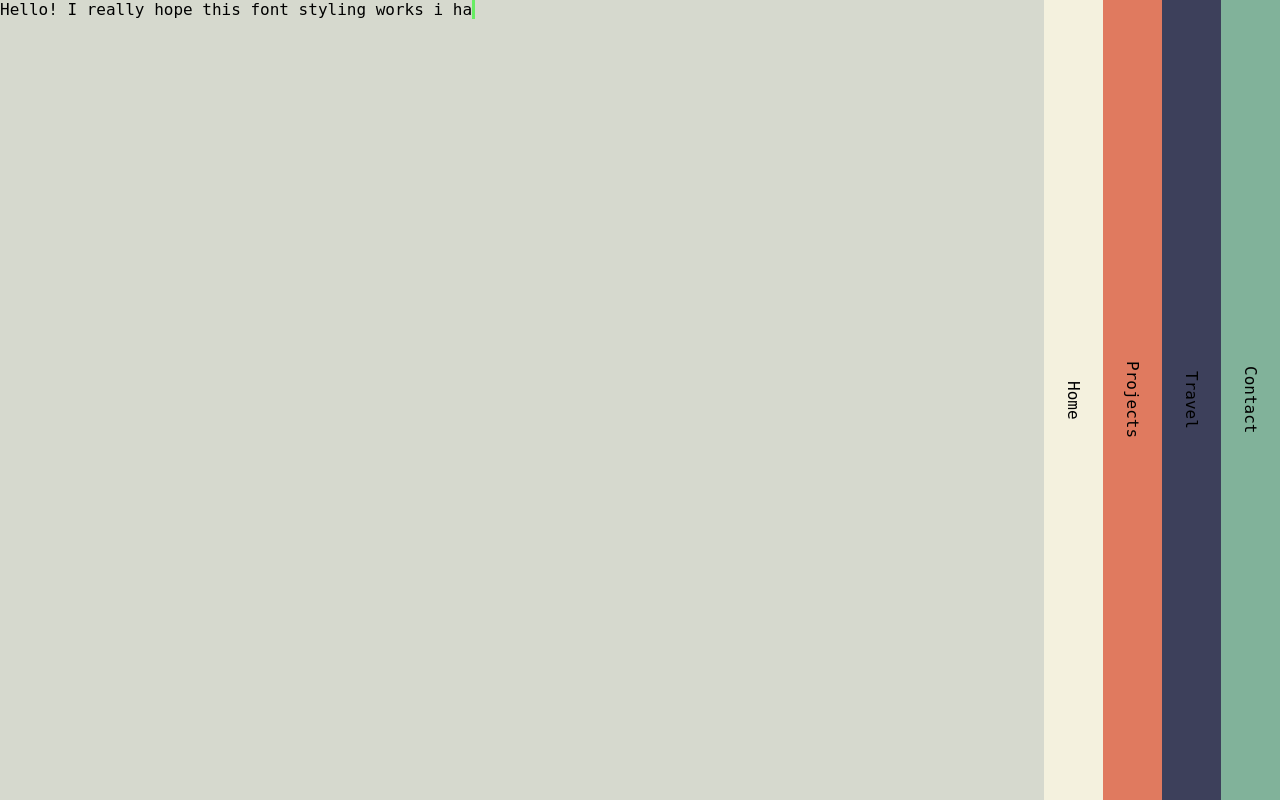
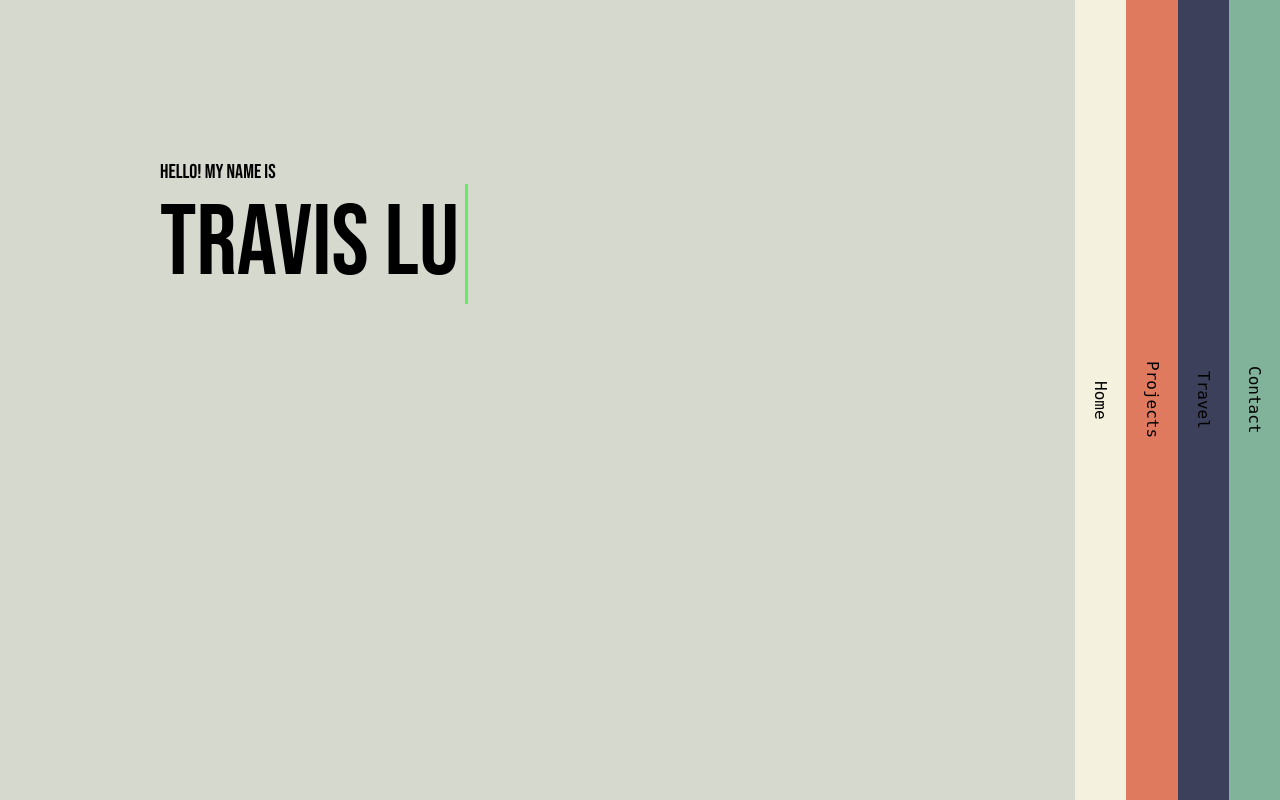
Before and after one commit to travislu18/travislu18.github.io, a plain HTML site: page index.html in a window 1280 px wide. Drawn offline with Linux system fonts and the light colour scheme; a web font is replaced by a local one.

Commit message:
add intro

```diff
--- a/css/style.css
+++ b/css/style.css
@@ -1,5 +1,4 @@
-@import url(http://fonts.googleapis.com/css?family=Sophia);
-
+@import url('https://fonts.googleapis.com/css2?family=Bebas+Neue&display=swap');
 body{
   background-color: #D6D9CE;
   padding: 0px;
@@ -13,40 +12,66 @@ body{
   float: right;
   writing-mode: vertical-rl;
   height: 100vh;
+  width: 16vw;
   position: fixed;
   right: 0px;
 }
 
 .content-bar li{
+  display: flex;
+  justify-content: center;
   text-align: center;
-  padding: 20px;
+  align-items: center;
+  padding: 0px;
+  width: 25%
 }
 
 .content-bar li a{
+  display: flex;
+  justify-content: center;
+  text-align: center;
+  align-items: center;
   text-decoration: none;
   font-family: "DejaVu Sans Mono", monospace;
   color: #000;
+  height: 100%;
+  width: 100%;
 }
 
 
+.intro{
+  padding-left: 20vh;
+  padding-top: 20vh;
+  font-family: 'Bebas Neue', cursive;
+}
+
+.intro p {
+  background-image: url(../images/chatbubble.png);
+  background-size: auto;
+  background-repeat: no-repeat;
+  padding: 0px;
+  margin: 0px;
+  font-size: 20px;
+}
 
 /* Animation */
-.movement {
+.intro h1 {
   margin: 0px;
   padding: 0px;
-  border-right: solid 3px rgba(0,255,0,.75);
+  font-size: 100px;
+  font-weight: 200;
+  border-right: solid 3px rgba(0,0,0,.75);
   overflow: hidden;
   white-space: nowrap;
-  font-family: 'Sophia', "DejaVu Sans Mono", monospace;
-  animation: animated-text 4s steps(29,end) 1s 1 normal both,
-             animated-cursor 600ms steps(29,end) infinite;
+  animation: animated-text 0.8s steps(11,end) 1s 1 normal both,
+             animated-cursor 600ms steps(11,end) infinite;
 }
 
 /* text animation */
 
 @keyframes animated-text{
   from{width: 0;}
-  to{width: 472px;}
+  to{width: 305px;}
 }
 
 /* cursor animations */
--- a/index.html
+++ b/index.html
@@ -13,6 +13,9 @@
       <li style="background-color: #e07a5f;"><a href="projects.html">Projects</a></li>
       <li style="background-color: #f4f1de;"><a href="index.html">Home</a></li>
     </ul>
-      <p class="movement"> Hello! I really hope this font styling works i have no idea why it doesnt</p>
+    <div class="intro">
+      <p>Hello! My name is</p>
+      <h1>Travis Lu</h1>
+    </div>
   </body>
 </html>
```
Also changed, not shown: images/chatbubble.png (added). Lines whose indentation alone changed are shown as unchanged.
